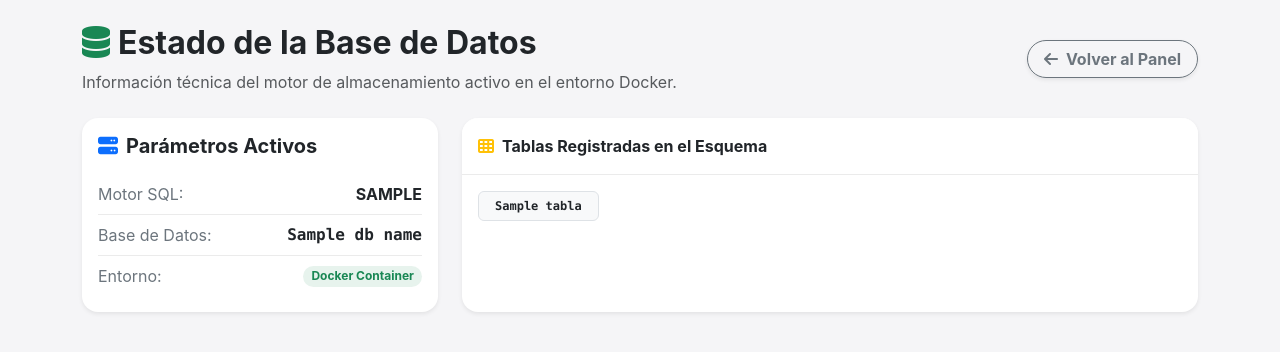
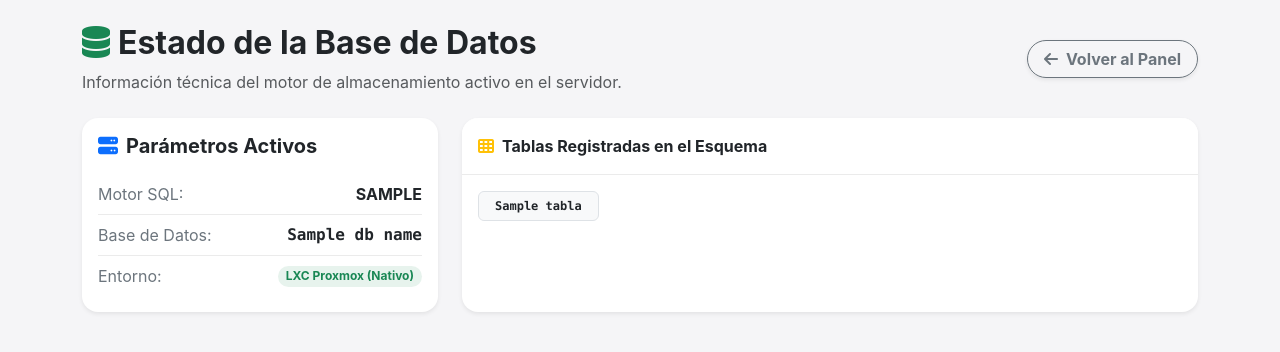
Before and after one commit to christian2195/CRM_VP, a Django app: template admin_vpa/templates/admin_vpa/base_datos.html in a window 1280 px wide. Shown: the part 81-433 px from the top of the page. Run offline with Django 4.2, Linux system fonts and the light colour scheme; the template is opened without the code that fills it: most values are stand-ins (such as "Sample title", 1, 10 or a date in 2020).

Commit message:
Modify database environment description and label
Updated the description of the database environment and changed the environment label from 'Docker Container' to 'LXC Proxmox (Nativo)'.

```diff
--- a/admin_vpa/templates/admin_vpa/base_datos.html
+++ b/admin_vpa/templates/admin_vpa/base_datos.html
@@ -4,7 +4,7 @@
 <div class="row mb-4 align-items-center">
     <div class="col-md-7">
         <h2 class="fw-bold text-dark"><i class="fa-solid fa-database text-success me-2"></i>Estado de la Base de Datos</h2>
-        <p class="text-muted mb-0">Información técnica del motor de almacenamiento activo en el entorno Docker.</p>
+        <p class="text-muted mb-0">Información técnica del motor de almacenamiento activo en el servidor.</p>
     </div>
     <div class="col-md-5 text-md-end mt-3 mt-md-0">
         <a href="{% url 'admin_vpa:index' %}" class="btn btn-outline-secondary fw-bold shadow-sm rounded-pill px-3">
@@ -29,7 +29,7 @@
                 </li>
                 <li class="list-group-item d-flex justify-content-between align-items-center px-0">
                     <span class="text-secondary">Entorno:</span>
-                    <span class="badge bg-success bg-opacity-10 text-success rounded-pill px-2">Docker Container</span>
+                    <span class="badge bg-success bg-opacity-10 text-success rounded-pill px-2">LXC Proxmox (Nativo)</span>
                 </li>
             </ul>
         </div>
```
